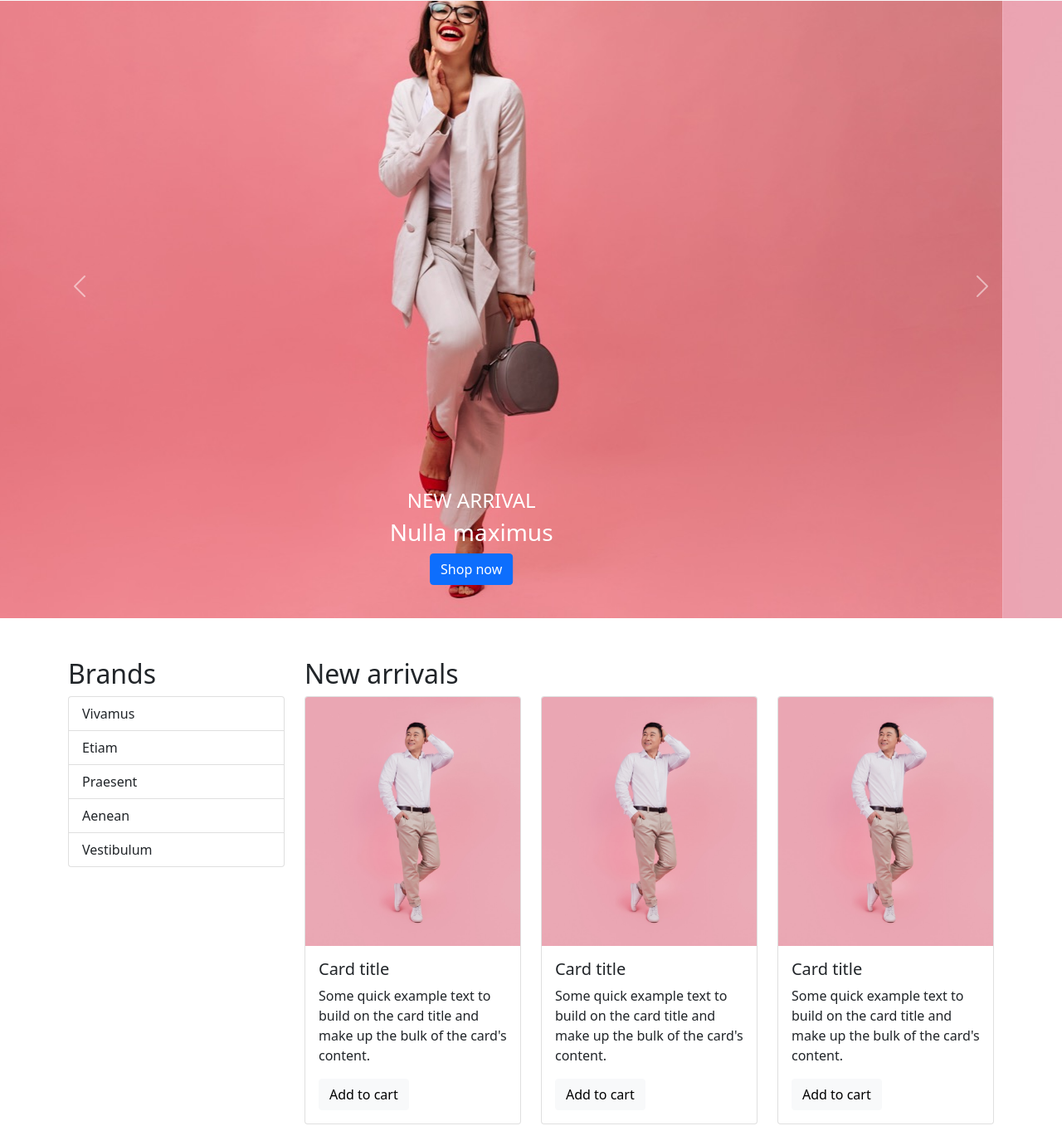
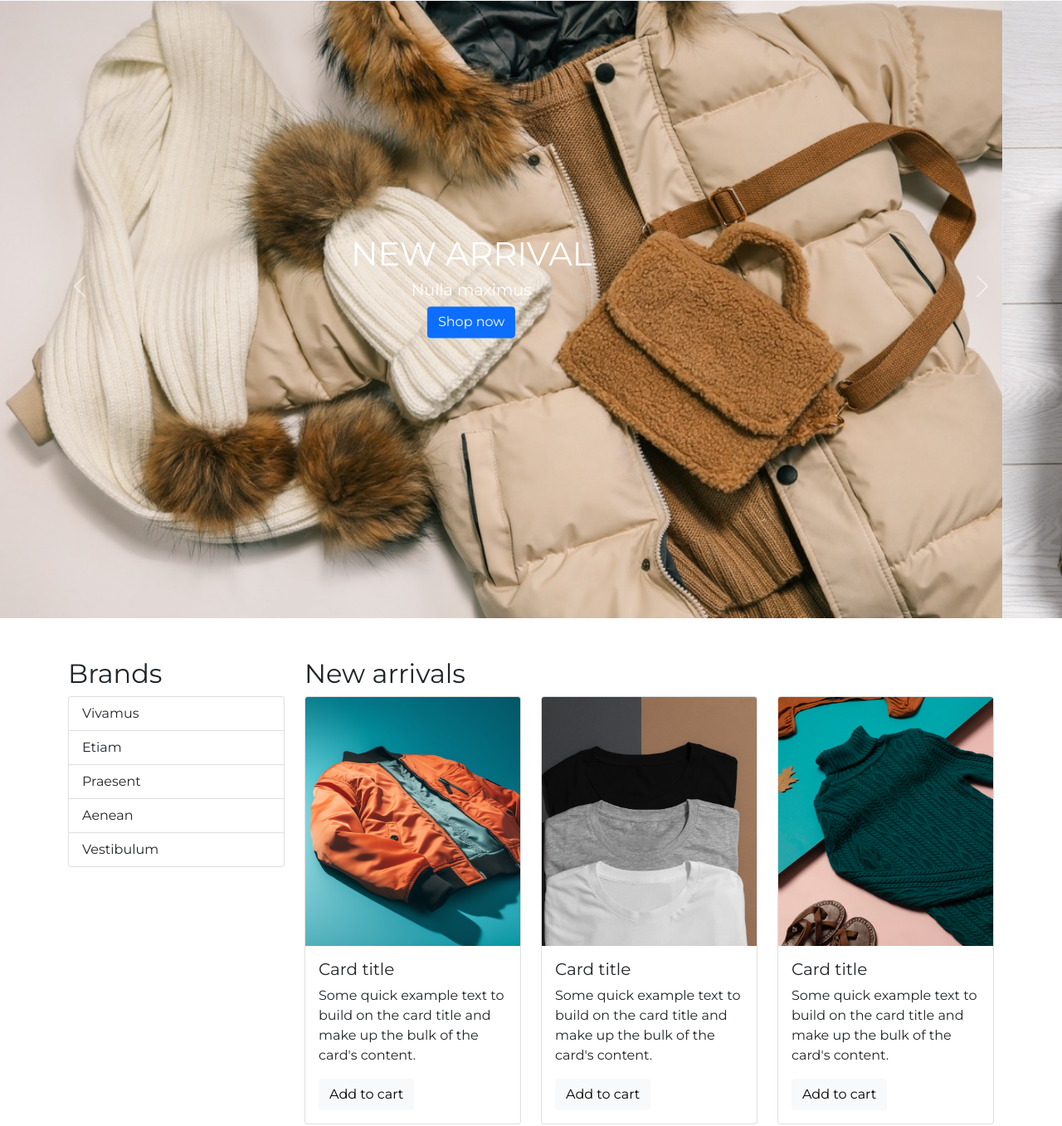
Before and after one commit to piotrnoga/project-bootstrap, a website: page index.html in a window 1280 px wide. Shown: the part 55-1412 px from the top of the page at 83% size. Drawn offline with nearby package versions, Linux system fonts and the light colour scheme.

Commit message:
Added new images and style

```diff
--- a/index.html
+++ b/index.html
@@ -14,6 +14,10 @@
     <link
       href="https://cdnjs.cloudflare.com/ajax/libs/font-awesome/5.15.4/css/all.min.css"
       rel="stylesheet"
+    >
+    <link
+    href='https://fonts.googleapis.com/css?family=Montserrat'
+    rel='stylesheet'
     >
   </head>
   <body>
@@ -65,24 +69,24 @@
       <div id="carouselExampleControls" class="carousel slide" data-bs-ride="carousel">
         <div class="carousel-inner">
           <div class="carousel-item active">
-            <img src="images/lady-with-bag.jpeg" class="d-block w-100" alt="...">
-            <div class="carousel-caption">
+            <img src="images/children-set.jpeg" class="d-block w-100" alt="...">
+            <div class="carousel-caption top-50 start-50 translate-middle">
               <h4>NEW ARRIVAL</h4>
               <h3>Nulla maximus</h3>
               <a class="btn btn-primary" href="#">Shop now</a>
             </div>
           </div>
           <div class="carousel-item">
-            <img src="images/man-shirt.jpeg" class="d-block w-100" alt="...">
-            <div class="carousel-caption">
+            <img src="images/winter-set.jpeg" class="d-block w-100" alt="...">
+            <div class="carousel-caption top-50 start-50 translate-middle">
               <h4>NEW ARRIVAL</h4>
               <h3>Nulla maximus</h3>
               <a class="btn btn-primary" href="#">Shop now</a>
             </div>
           </div>
           <div class="carousel-item">
-            <img src="images/red-dress.jpeg" class="d-block w-100" alt="...">
-            <div class="carousel-caption">
+            <img src="images/t-shirts.jpeg" class="d-block w-100" alt="...">
+            <div class="carousel-caption top-50 start-50 translate-middle">
               <h4>NEW ARRIVAL</h4>
               <h3>Nulla maximus</h3>
               <a class="btn btn-primary" href="#">Shop now</a>
@@ -120,7 +124,7 @@
             <div class="row">
               <div class="col-sm-6 col-lg-4 mb-4 mb-lg-0">
                 <div class="card">
-                  <img src="images/man-shirt.jpeg" class="card-img-top" alt="...">
+                  <img src="images/jacket.jpeg" class="card-img-top" alt="...">
                   <div class="card-body">
                     <h5 class="card-title">Card title</h5>
                     <p class="card-text">Some quick example text to build on the card title and make up the bulk of the card's content.</p>
@@ -130,7 +134,7 @@
               </div>
               <div class="col-sm-6 col-lg-4 mb-4 mb-lg-0">
                 <div class="card">
-                  <img src="images/man-shirt.jpeg" class="card-img-top" alt="...">
+                  <img src="images/t-shirts.jpeg" class="card-img-top" alt="...">
                   <div class="card-body">
                     <h5 class="card-title">Card title</h5>
                     <p class="card-text">Some quick example text to build on the card title and make up the bulk of the card's content.</p>
@@ -140,7 +144,7 @@
               </div>
               <div class="col-sm-6 col-lg-4 mb-4 mb-lg-0">
                 <div class="card">
-                  <img src="images/man-shirt.jpeg" class="card-img-top" alt="...">
+                  <img src="images/warm-jumper.jpeg" class="card-img-top" alt="...">
                   <div class="card-body">
                     <h5 class="card-title">Card title</h5>
                     <p class="card-text">Some quick example text to build on the card title and make up the bulk of the card's content.</p>
@@ -171,7 +175,7 @@
         <div class="row">
           <div class="col-md-6">
             <div class="card mb-3">
-              <img src="images/man-shirt.jpeg" class="card-img-top" alt="...">
+              <img src="images/autumn-clothes.jpeg" class="card-img-top" alt="...">
               <div class="card-body position-absolute top-50 start-50 translate-middle">
                 <h5 class="card-title">Card title</h5>
                 <a href="#" class="btn btn-primary">Add to cart</a>
@@ -180,7 +184,7 @@
           </div>
           <div class="col-md-6">
             <div class="card mb-3">
-              <img src="images/man-shirt.jpeg" class="card-img-top" alt="...">
+              <img src="images/elegant-set.jpeg" class="card-img-top" alt="...">
               <div class="card-body position-absolute top-50 start-50 translate-middle">
                 <h5 class="card-title">Card title</h5>
                 <a href="#" class="btn btn-primary">Add to cart</a>
@@ -189,7 +193,7 @@
           </div>
           <div class="col-12">
             <div class="card mb-3">
-              <img src="images/man-shirt.jpeg" class="card-img-top" alt="...">
+              <img src="images/t-shirts.jpeg" class="card-img-top" alt="...">
               <div class="card-body position-absolute top-50 start-50 translate-middle">
                 <h5 class="card-title">Card title</h5>
                 <a href="#" class="btn btn-primary">Add to cart</a>
--- a/sass/style.scss
+++ b/sass/style.scss
@@ -1,3 +1,9 @@
+body {
+    font-family: 'Montserrat';
+    font-weight: 500;
+
+}
+
 .carousel-inner .carousel-item {
     height: 100vh;
 }
@@ -5,6 +11,20 @@
 .carousel-item img {
     height: 100%;
     object-fit: cover;
+}
+
+.carousel-caption {
+    right: auto;
+    bottom: auto;
+
+    h4 {
+        font-size: 2.5rem;
+    }
+
+    h3 {
+        font-size: 1.2rem;
+        font-weight: 400;
+    }
 }
 
 .card img {
```
Also changed, not shown: css/style.css, images/children-set.jpeg (added), images/shirts.jpeg (added), images/winter-set.jpeg (added), 1 other file.
